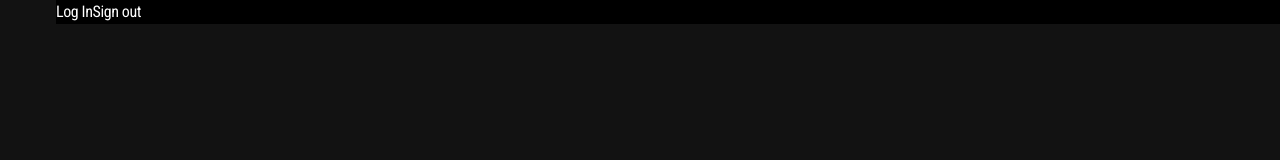
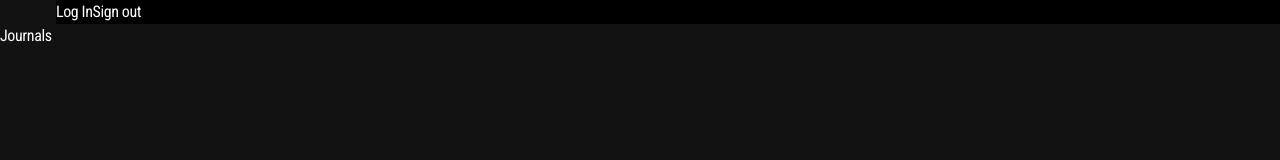
Before and after one commit to AlainCalderon/chat-are-we-cooked, a Next.js app: page /journal in a window 1280 px wide. Shown: the top 160 px of the page. Built offline with nearby package versions, Linux system fonts and the light colour scheme.

Commit message:
attempt to fix is not module error

```diff
--- a/src/app/journal/page.tsx
+++ b/src/app/journal/page.tsx
@@ -4,7 +4,7 @@ export default function Journal(){
     return(
         // conditional component. If user journals are empty show "Currently no journals" else list journals in a card format ( see inspo page )
         <>
-            <div></div>
+            <div><h1>Journals</h1></div>
 
             <div></div>
         </>
```
